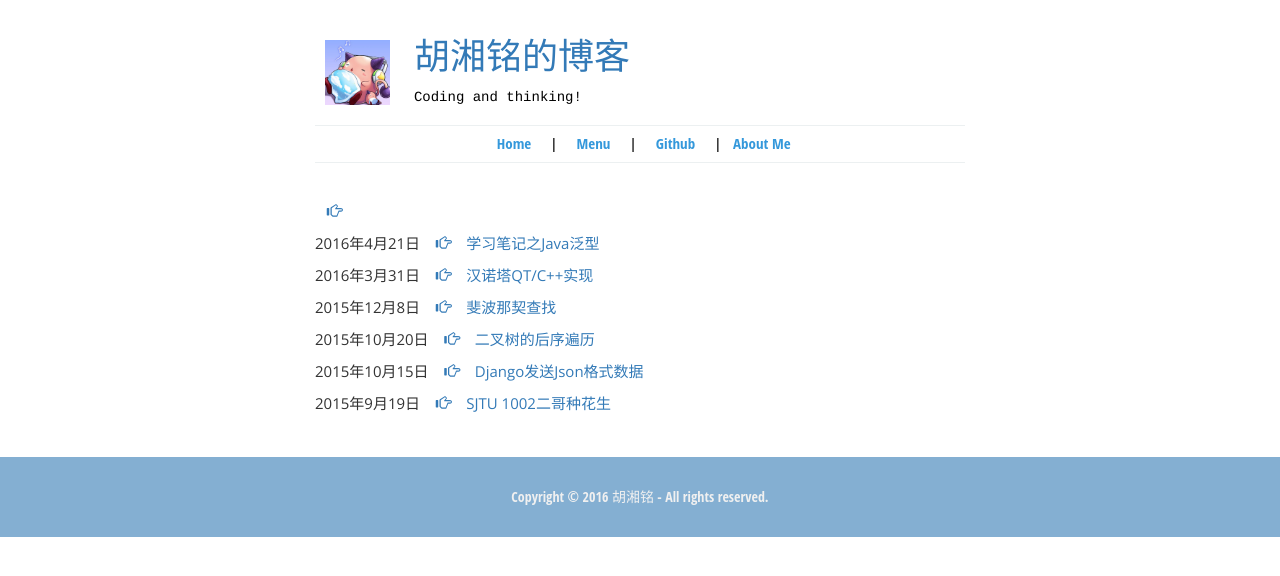
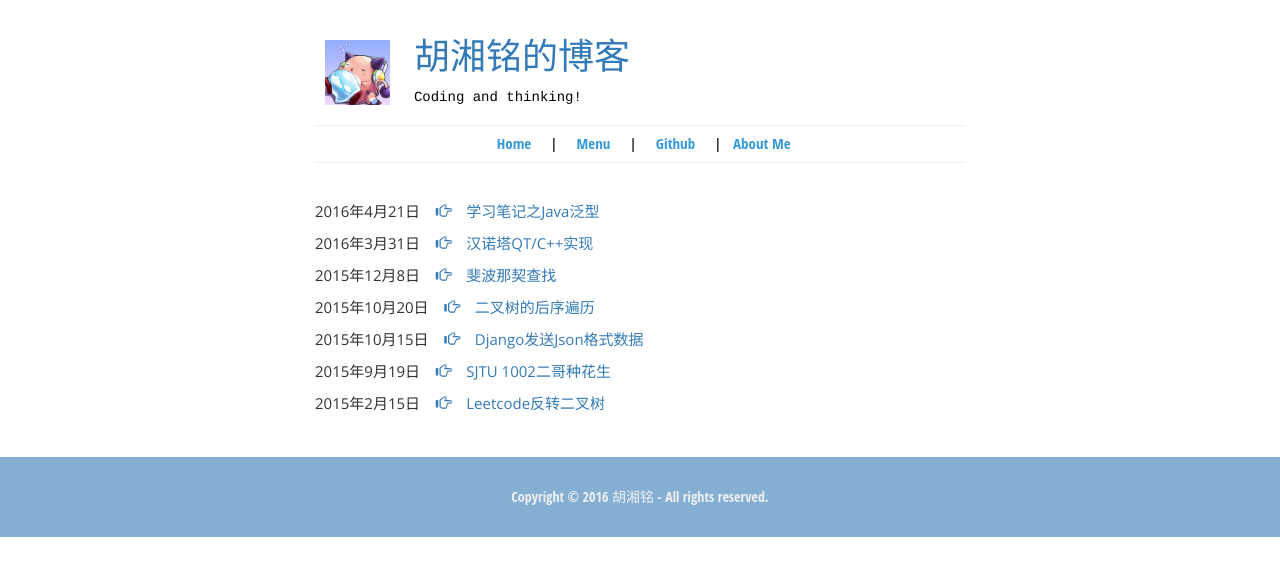
Before and after one commit to husama/husama.github.io, a Jekyll site: the page built from menu.html, in a window 1280 px wide. Shown: the top 576 px of the page. Built offline with Jekyll 4.4.1, drawn with Linux system fonts in a browser that asks for light colours.

Commit message:
Update 2015-02-15-Leetcode 226- Invert Binary Tree.md

```diff
--- a/_posts/2015-02-15-Leetcode 226- Invert Binary Tree.md
+++ b/_posts/2015-02-15-Leetcode 226- Invert Binary Tree.md
@@ -1,11 +1,12 @@
 ---
 layout: post_layout
-title: ﻿ Leetcode 226: Invert Binary Tree
+title: Leetcode反转二叉树
 time: 2015年2月15日
 location: 长春
 pulished: true
 excerpt_separator: "##"
 ---
+
 
 ## 反转二叉树
 Invert a binary tree.
```
